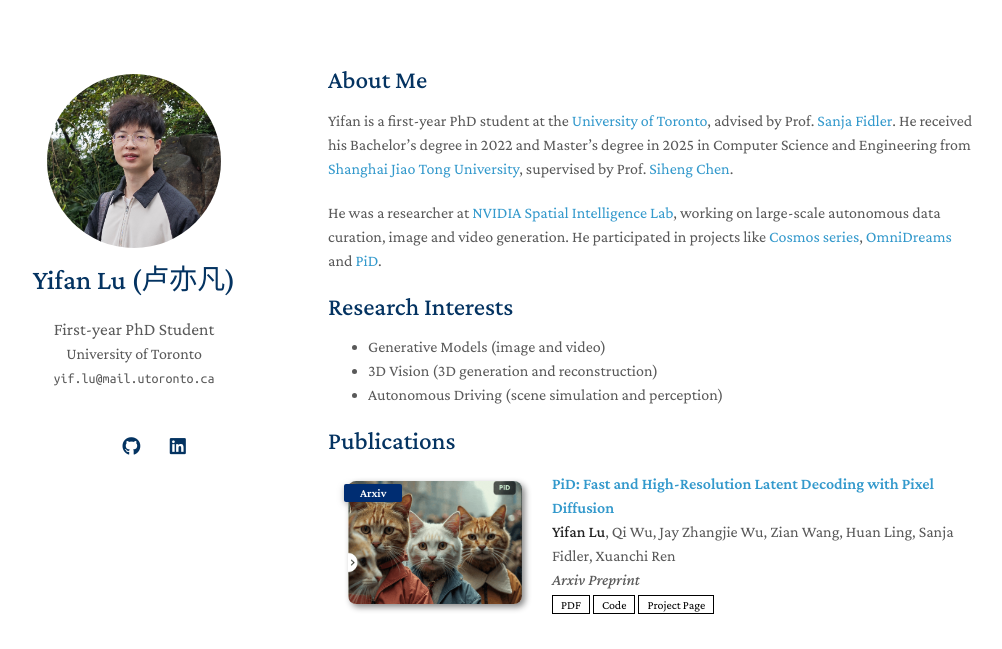
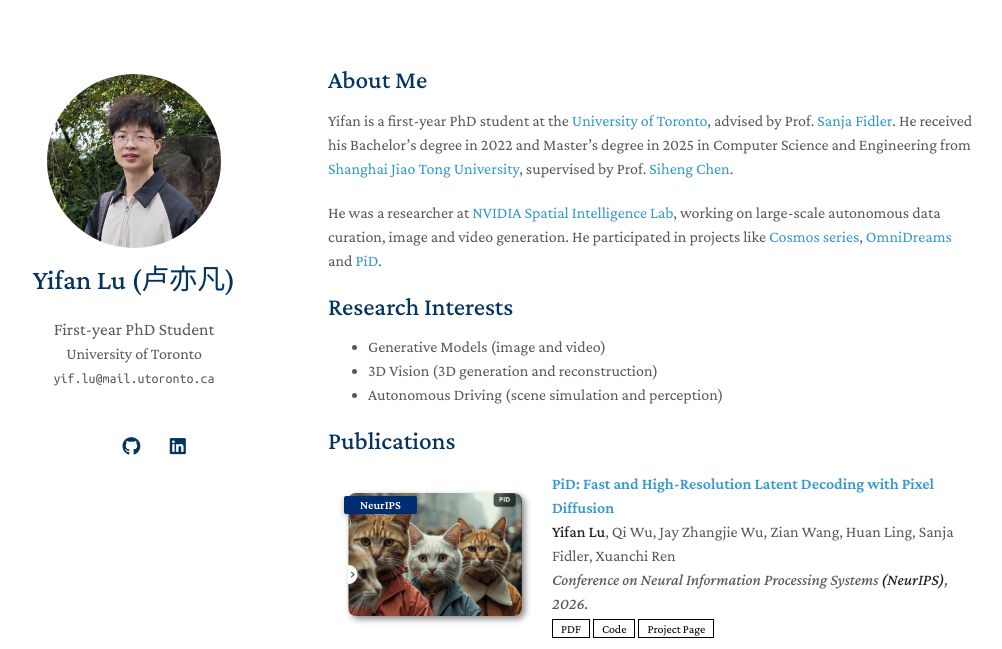
Before and after one commit to yifanlu0227/yifanlu0227.github.io, a Jekyll site: the page built from index.md, in a window 1280 px wide and 900 px high, cut to the strip 0-649 px from the top of the window. Shown: the whole strip, without its empty margins (142-1144 px from the left). Built offline with Jekyll 4.4.1, drawn with Linux system fonts in a browser that asks for light colours; nearby versions of some CDN libraries; a style sheet for code colours, icons or effects is not loaded; our own code applies the rules of GitHub Pages for plain Markdown files.

Commit message:
Label PiD as NeurIPS 2026 paper
Co-authored-by: yifanlu0227 <45688237+yifanlu0227@users.noreply.github.com>

```diff
--- a/_data/publications.yml
+++ b/_data/publications.yml
@@ -1,8 +1,8 @@
 main:
   - title: "PiD: Fast and High-Resolution Latent Decoding with Pixel Diffusion"
     authors: <strong>Yifan Lu</strong>, Qi Wu, Jay Zhangjie Wu, Zian Wang, Huan Ling, Sanja Fidler, Xuanchi Ren
-    conference_short: Arxiv
-    conference: Arxiv Preprint
+    conference_short: NeurIPS
+    conference: Conference on Neural Information Processing Systems <strong>(NeurIPS)</strong>, 2026.
     pdf: https://research.nvidia.com/labs/sil/projects/pid/#
     page: https://research.nvidia.com/labs/sil/projects/pid/#
     code: https://research.nvidia.com/labs/sil/projects/pid/#
```
